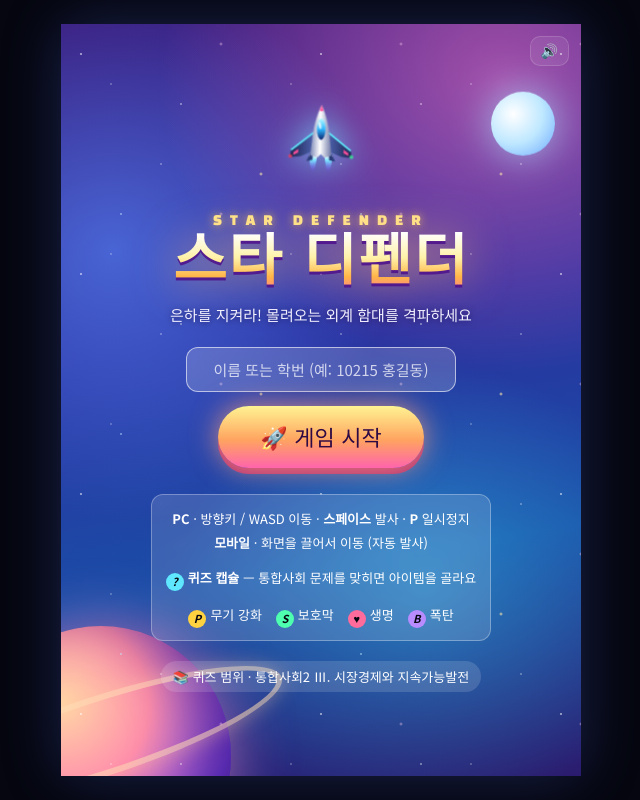
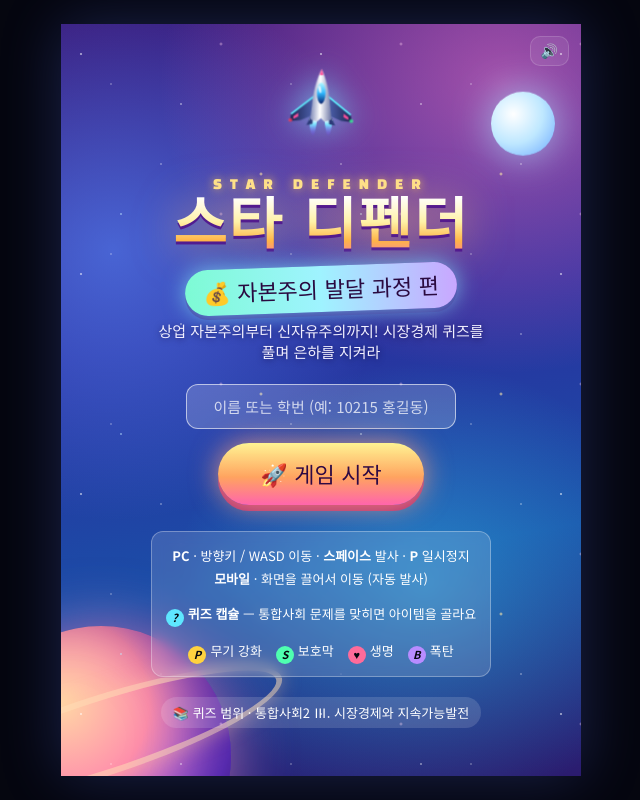
Before and after one commit to mytheresia0916-ux/star-defender, a plain HTML site: page index.html in a window 1280 px wide. Shown: the whole page, without its empty margins (319-959 px from the left). Drawn offline with Linux system fonts and the light colour scheme; animation ran at ten frames a second.

Commit message:
게임 제목에 '자본주의 발달 과정 편' 추가
Co-Authored-By: Claude Opus 5.5 <noreply@anthropic.com>
Claude-Session: https://claude.ai/code/session_017NwmBYbRT4qQGke81SACXb

```diff
--- a/index.html
+++ b/index.html
@@ -3,7 +3,7 @@
 <head>
 <meta charset="UTF-8">
 <meta name="viewport" content="width=device-width, initial-scale=1, maximum-scale=1, user-scalable=no">
-<title>우주 슈팅 게임 – 스타 디펜더</title>
+<title>스타 디펜더 – 자본주의 발달 과정 편</title>
 <link href="https://fonts.googleapis.com/css2?family=Black+Han+Sans&family=Noto+Sans+KR:wght@400;700&display=swap" rel="stylesheet">
 <style>
   * { box-sizing: border-box; margin: 0; padding: 0; }
@@ -110,7 +110,10 @@
   #startScreen h1 { font-size: 58px; margin-top: 2px; white-space: nowrap;
     background: linear-gradient(180deg, #ffffff 0%, #fff2a8 40%, #ffb547 70%, #ff6fa8 100%); -webkit-background-clip: text; background-clip: text; color: transparent;
     filter: drop-shadow(0 3px 0 rgba(80,20,140,.9)) drop-shadow(0 0 22px rgba(255,180,120,.7)); }
-  #startScreen .sub { color: #f2f0ff; text-shadow: 0 1px 6px rgba(20,0,60,.6); }
+  .st-edition { margin-top: 6px; font-family: 'Black Han Sans', sans-serif; font-size: 22px; color: #2a0a40;
+    background: linear-gradient(90deg, #7dfbd4, #9ff3ff 50%, #c9a7ff); padding: 6px 18px; border-radius: 999px;
+    box-shadow: 0 0 22px rgba(140,240,255,.7), 0 4px 0 rgba(60,30,140,.6); transform: rotate(-2deg); }
+  #startScreen .sub { word-break: keep-all; max-width: 330px; color: #f2f0ff; text-shadow: 0 1px 6px rgba(20,0,60,.6); }
   #startScreen #nameInput { background: rgba(255,255,255,.18); border-color: rgba(255,255,255,.6); }
   #startScreen #nameInput::placeholder { color: rgba(255,255,255,.75); }
   #startBtn { background: linear-gradient(180deg, #ffe58a, #ff9a5a 55%, #ff5fa2); color: #2a0a40; box-shadow: 0 0 28px rgba(255,150,120,.8), 0 6px 0 #a3306e; animation: pulse 1.8s ease-in-out infinite; }
@@ -154,7 +157,8 @@
     </svg>
     <div class="st-kicker">STAR DEFENDER</div>
     <h1>스타 디펜더</h1>
-    <div class="sub">은하를 지켜라! 몰려오는 외계 함대를 격파하세요</div>
+    <div class="st-edition">💰 자본주의 발달 과정 편</div>
+    <div class="sub">상업 자본주의부터 신자유주의까지! 시장경제 퀴즈를 풀며 은하를 지켜라</div>
     <input id="nameInput" maxlength="12" placeholder="이름 또는 학번 (예: 10215 홍길동)" autocomplete="off">
     <button class="btn" id="startBtn">🚀 게임 시작</button>
     <div class="help">
```
